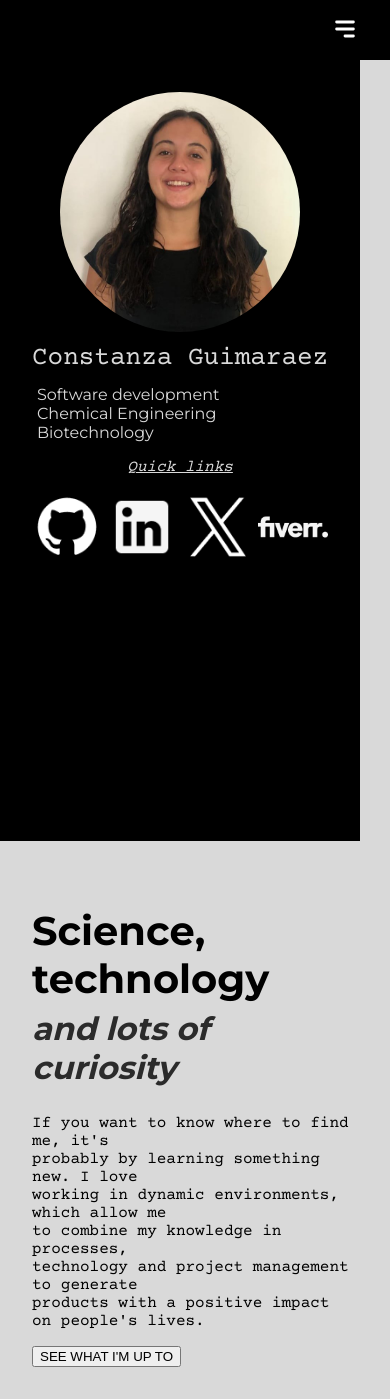
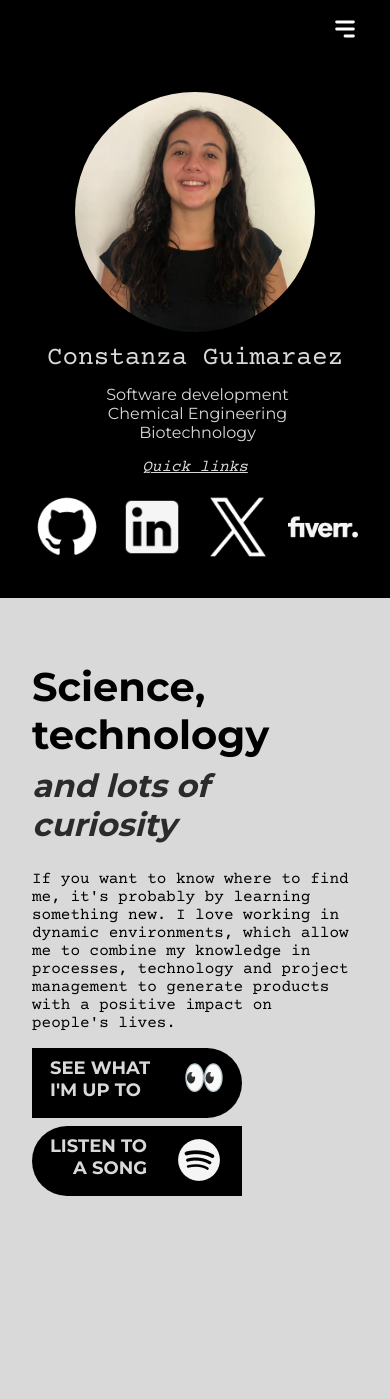
Before and after one commit to contiguima/portfolio-2024, a Next.js app: page / in a window 390 px wide. After the commit the page ends 1228 px from the top, so only its background shows below. Built offline with nearby package versions, Linux system fonts and the light colour scheme.

Commit message:
[FIX] Finished Home section, buttons need to be worked around for responsiveness

```diff
--- a/src/app/globals.css
+++ b/src/app/globals.css
@@ -30,7 +30,6 @@ body, .app{
   padding: 2em;
   display: flex;
   flex-direction: column;
-  height: 85vh;
 }
 
 .left-bar h2{
@@ -72,6 +71,7 @@ body, .app{
 .home-icon{
   max-width: 70px;
   height: auto;
+  cursor: pointer;
 }
 
 .presentation{
@@ -96,4 +96,77 @@ body, .app{
   font-family: var(--sec-font);
   font-weight: 200;
   font-size: clamp(16px, 1.4vw, 22px);
+  max-width: 550px;
+
 }
+
+
+.buttons-home{
+  display:flex;
+  flex-direction: row;
+  flex-wrap: wrap;
+  justify-content: space-between;
+  gap:0.5em;
+}
+
+.buttons-home button{
+  background-color: black;
+  color: #d9d9d9;
+  border: 0;
+  width: 210px;
+  height: 70px;
+  font-family: var(--principal-font);
+  font-size: clamp(18px, 1.3vw, 20px);
+  font-weight: 700;
+  display: flex;
+  flex-direction: row;
+  align-content: center;
+  justify-content: space-between;
+  padding: 0.5em 1em;
+}
+
+.buttons-home button:hover{
+  background: linear-gradient(to right, #888888, #3d3d3d);
+  cursor: pointer;
+}
+
+.cta-home{
+  border-top-right-radius: 60px;
+  border-bottom-right-radius: 60px;
+  text-align: left;
+}
+
+.music-home{
+  border-top-left-radius: 60px;
+  border-bottom-left-radius: 60px;
+  text-align: right;
+}
+
+/*mq for home section, first breakpoint is for the left-bar presentation structure to mantain the aesthetics*/
+
+@media (max-width: 1110px) {
+
+  .left-bar {
+    width: 100%;
+    text-align: center;
+  }
+
+  .presentation {
+    width: 100%;
+  }
+
+}
+
+@media (max-width: 500px){
+  .buttons-home {
+    flex-direction: row;
+    justify-content: space-between;
+  }
+
+
+
+
+
+
+
+}
--- a/src/app/page.js
+++ b/src/app/page.js
@@ -13,6 +13,8 @@ import githubLogo from "../../public/assets/icons/github_icon.png";
 import linkedinLogo from "../../public/assets/icons/linkedin_icon.png";
 import xLogo from "../../public/assets/icons/x_icon.png";
 import fiverrLogo from "../../public/assets/icons/fiverr_icon.png";
+import eyesIcon from "../../public/assets/icons/eyes_icon.png";
+import spotifyLogo from "../../public/assets/icons/spotify_icon.png";
 
 
 export default function Home() {
@@ -50,9 +52,20 @@ export default function Home() {
      <div className="presentation">
       <h1>Science, <br/>technology</h1>
       <h2><i>and lots of curiosity</i></h2>
-      <p>If you want to know where to find me, it's <br/> probably by learning something new. I love <br/> working in dynamic environments, which allow me <br/> to combine my knowledge in processes, <br/> technology and project management to generate <br/> products with a positive impact on people's lives.</p>
+      <p>If you want to know where to find me, it's probably by learning something new. I love working in dynamic environments, which allow me to combine my knowledge in processes, technology and project management to generate products with a positive impact on people's lives.</p>
       <div className="buttons-home">
-        <button className="cta-home">SEE WHAT I'M UP TO</button>
+        <button className="cta-home">
+          <span>SEE WHAT <br/> I'M UP TO</span>
+          <Image
+          className="cta-icon"
+          src={eyesIcon}/>
+          </button>
+        <button className="music-home">
+         <span>LISTEN TO <br/> A SONG</span>
+         <Image
+         className="music-icon"
+         src={spotifyLogo}/>
+         </button>
       </div>
      </div>
     </section>
```
Also changed, not shown: public/assets/icons/eyes_icon.png (added), public/assets/icons/spotify_icon.png (added).
